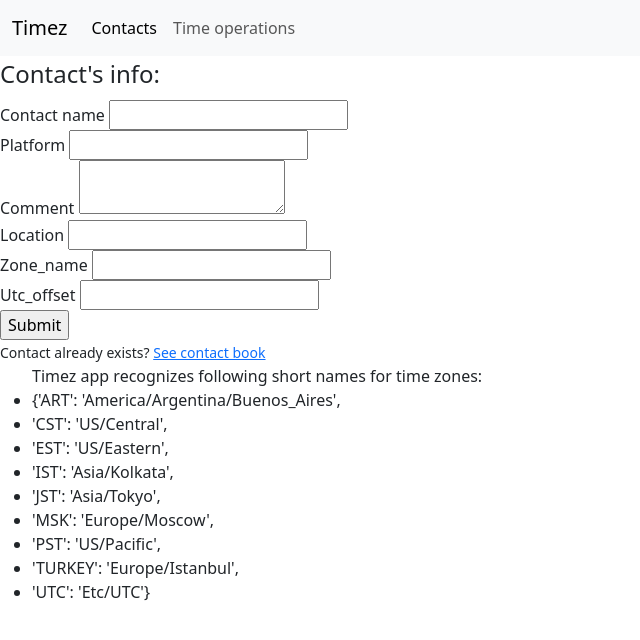
After one commit to gelst13/TimeZoneReminder, a Flask app: page /add in a window 1280 px wide. The commit adds this page. Shown: the top 640 px of the page, without its empty margins (0-640 px from the left). Run offline with Flask 3, Linux system fonts and the light colour scheme; some libraries are stand-ins or nearby versions.

```diff
--- a/timez/__init__.py
+++ b/timez/__init__.py
@@ -1,10 +1,11 @@
 import json
 import os
+import secrets
 from flask import Flask
 from flask_sqlalchemy import SQLAlchemy
 from datetime import datetime
 
-key = os.urandom(24)
+key = secrets.token_hex(16)
 app = Flask(__name__)
 # app.config.from_object('config.py')
 app.config['SECRET_KEY'] = key
--- /dev/null
+++ b/timez/forms.py
@@ -0,0 +1,21 @@
+from flask_wtf import FlaskForm
+from flask_wtf.file import FileField, FileAllowed
+from wtforms import StringField, PasswordField, SubmitField, BooleanField, validators, ValidationError, \
+    TextAreaField, FloatField
+from timez.models import Contact
+
+
+class AddContactForm(FlaskForm):
+    contact_name = StringField('Contact name', [validators.DataRequired(),
+                               validators.Length(min=2, max=50)])
+    platform = StringField('Platform', [validators.DataRequired()])
+    comment = TextAreaField('Comment')
+    location = StringField('Location')
+    zone_name = StringField('Zone_name')
+    utc_offset = FloatField('Utc_offset', [validators.Optional()])
+    submit = SubmitField('Submit')
+
+    def validate_contact_name(self, contact_name):
+        contact = Contact.query.filter_by(contact_name=contact_name.data).first()
+        if contact:
+            raise ValidationError('That contact_name is taken. Please choose a different one.')
--- a/timez/routes.py
+++ b/timez/routes.py
@@ -1,21 +1,14 @@
 from flask import flash, redirect, render_template, request, url_for, abort
 from timez import app, db
+from timez.forms import AddContactForm
 from timez.models import Contact
 from timez.tzr_utils import TimeKeeper
 
 
-new_contact = dict()
-
-
 @app.route('/', methods=['POST', 'GET'])
 def index():
-    if request.method == 'POST':
-        data = list(map(int, request.form.get('time_data').split(':')))
-        result = TimeKeeper.time_operation_0(data)
-        return "In {} hours {} minutes it'll be: {}".format(data[0], data[1], result)
-    else:
-        contacts = Contact.query.order_by(Contact.contact_name).all()
-        return render_template('index.html', contacts=contacts)
+    contacts = Contact.query.order_by(Contact.contact_name).all()
+    return render_template('index.html', contacts=contacts)
 
 
 @app.route('/time_operations', methods=['POST', 'GET'])
@@ -40,6 +33,23 @@ def time_operations():
     return render_template('time_operations.html')
 
 
+@app.route("/add", methods=['GET', 'POST'])
+def add():
+    form = AddContactForm()
+    if form.validate_on_submit():
+        contact = Contact(contact_name=form.contact_name.data,
+                          platform=form.platform.data,
+                          comment=form.comment.data,
+                          location=form.location.data,
+                          zone_name=form.zone_name.data,
+                          utc_offset=form.utc_offset.data)
+        db.session.add(contact)
+        db.session.commit()
+        flash(f"New contact has been added!", 'success')
+        return redirect(url_for('index'))
+    return render_template('add.html', title='Add new contact', form=form)
+
+
 @app.route('/delete/<contact_name>')
 def delete(contact_name):
     contact_to_delete = Contact.query.get_or_404(contact_name)
@@ -50,53 +60,60 @@ def delete(contact_name):
     except:
         return f'There was a problem deleting contact <{contact_to_delete.content}>'
 
-
-@app.route('/add_contact', methods=['POST', 'GET'])
-def add_contact():
-    global new_contact
-    if request.method == 'POST':
-        info = (request.form.get('contact_name'), request.form.get('platform'),
-                request.form.get('comment'), request.form.get('location'),
-                request.form.get('time_zone'))
-        print(info)
-        zone_name, utc_offset = TimeKeeper.tz_from_input(info[4])
-        print(zone_name, utc_offset)
-        if zone_name:
-            new_contact = Contact(contact_name=info[0], platform=info[1],
-                                  comment=info[2], location=info[3],
-                                  zone_name=zone_name)
-        elif utc_offset:
-            new_contact = Contact(contact_name=info[0], platform=info[1],
-                                  comment=info[2], location=info[3],
-                                  utc_offset=utc_offset)
-        else:
-            new_contact = Contact(contact_name=info[0], platform=info[1],
-                                  comment=info[2], location=info[3])
-        db.session.add(new_contact)
-        db.session.commit()
-        new_contact = ()
-        return redirect(url_for('index'))
-    return render_template('add_contact.html')
+#
+# @app.route('/add_contact', methods=['POST', 'GET'])
+# def add_contact():
+#     global new_contact
+#     if request.method == 'POST':
+#         info = (request.form.get('contact_name'), request.form.get('platform'),
+#                 request.form.get('comment'), request.form.get('location'),
+#                 request.form.get('time_zone'))
+#         print(info)
+#         zone_name, utc_offset = TimeKeeper.tz_from_input(info[4])
+#         print(zone_name, utc_offset)
+#         if zone_name:
+#             new_contact = Contact(contact_name=info[0], platform=info[1],
+#                                   comment=info[2], location=info[3],
+#                                   zone_name=zone_name)
+#         elif utc_offset:
+#             new_contact = Contact(contact_name=info[0], platform=info[1],
+#                                   comment=info[2], location=info[3],
+#                                   utc_offset=utc_offset)
+#         else:
+#             new_contact = Contact(contact_name=info[0], platform=info[1],
+#                                   comment=info[2], location=info[3])
+#         db.session.add(new_contact)
+#         db.session.commit()
+#         new_contact = ()
+#         return redirect(url_for('index'))
+#     return render_template('add_contact.html')
 
 
-@app.route('/update/<contact_name>', methods=['POST', 'GET'])
-def update(contact_name):
-    contact = Contact.query.get_or_404(contact_name)
-    if request.method == 'POST':
-        info = (request.form.get('contact_name'), request.form.get('platform'),
-                request.form.get('comment'), request.form.get('location'),
-                request.form.get('zone_name'), request.form.get('utc_offset'))
-        contact.contact_name = info[0]
-        contact.platform = info[1]
-        contact.comment = info[2]
-        contact.location = info[3]
-        contact.zone_name = info[4]
-        contact.utc_offset = info[5]
+@app.route('/update/<int:post_id>', methods=['POST', 'GET'])
+def update(id):
+    contact = Contact.query.get_or_404(id)
+    form = AddContactForm()
+    if form.validate_on_submit():
+        contact.contact_name = form.contact_name.data
+        contact.platform = form.platform.data
+        contact.comment = form.comment.data
+        contact.location = form.location.data
+        contact.zone_name = form.zone_name.data
+        if form.utc_offset.data == '':
+            contact.utc_offset = None
+        else:
+            contact.utc_offset = form.utc_offset.data
         try:
             db.session.commit()
-            return redirect('/')
+            flash('Contact has been updated!', 'success')
+            return redirect(url_for('index'))
         except Exception as e:
             print(e)
             return f'There was an issue updating contact {contact_name}'
-    else:
+    elif request.method == 'GET':
+        contact.contact_name = form.contact_name.data
+        contact.platform = form.platform.data
+        contact.comment = form.comment.data
+        contact.location = form.location.data
+        contact.zone_name = form.zone_name.data
         return render_template('update.html', contact=contact)
--- /dev/null
+++ b/timez/templates/add.html
@@ -0,0 +1,79 @@
+{% extends 'base.html' %}
+
+{% block content %}
+<div>
+    <form method="POST" action="">
+        <!--
+        {{ form.hidden_tag() }} -->
+        <fieldset>
+            <legend>Contact's info:</legend>
+            <div>
+                {{ form.contact_name.label() }}
+                    {% if form.contact_name.errors %}
+                        {{ form.contact_name() }}
+                        <div class=errors>
+                            {% for error in form.contact_name.errors %}
+                                <span>{{ error }}</span>
+                            {% endfor %}
+                        </div>
+                    {% else %}
+                        {{ form.contact_name() }}
+                    {% endif %}
+            </div>
+            <div>
+                {{ form.platform.label() }}
+
+                    {% if form.platform.errors %}
+                        {{ form.platform() }}
+                        <div class=errors>
+                            {% for error in form.platform.errors %}
+                                <span>{{ error }}</span>
+                            {% endfor %}
+                        </div>
+                    {% else %}
+                        {{ form.platform() }}
+                    {% endif %}
+            </div>
+            <div>
+                {{ form.comment.label() }}
+                {{ form.comment() }}
+            </div>
+            <div>
+                {{ form.location.label() }}
+                {{ form.location() }}
+            </div>
+            <div>
+                {{ form.zone_name.label() }}
+                {{ form.zone_name() }}
+            </div>
+            <div>
+                {{ form.utc_offset.label() }}
+                {{ form.utc_offset() }}
+            </div>
+        </fieldset>
+        <div>
+            {{ form.submit() }}
+        </div>
+    </form>
+</div>
+<div>
+    <small>
+        Contact already exists? <a href="{{ url_for('index') }}">See contact book</a>
+    </small>
+</div>
+
+<div class="info">
+    <ul>Timez app recognizes following short names for time zones:
+        <li>{'ART': 'America/Argentina/Buenos_Aires',</li>
+        <li>'CST': 'US/Central',</li>
+        <li>'EST': 'US/Eastern',</li>
+        <li>'IST': 'Asia/Kolkata',</li>
+        <li>'JST': 'Asia/Tokyo',</li>
+        <li>'MSK': 'Europe/Moscow',</li>
+        <li>'PST': 'US/Pacific',</li>
+        <li>'TURKEY': 'Europe/Istanbul',</li>
+        <li>'UTC': 'Etc/UTC'}</li>
+     </ul>
+</div>
+
+{% endblock %}
--- a/timez/templates/base.html
+++ b/timez/templates/base.html
@@ -3,11 +3,51 @@
 <head>
     <meta charset="UTF-8">
     <meta name="viewport" content="width=device-width, initial-scale=1.0">
+    <!--
     <link rel="stylesheet" href="{{ url_for('static', filename='css/main.css') }}">
-    <title>Time zone reminder</title>
-    {% block head %} {% endblock %}
+    -->
+
+    <!-- Bootstrap CSS -->
+    <link href="https://cdn.jsdelivr.net/npm/bootstrap@5.3.0/dist/css/bootstrap.min.css" rel="stylesheet" integrity="sha384-9ndCyUaIbzAi2FUVXJi0CjmCapSmO7SnpJef0486qhLnuZ2cdeRhO02iuK6FUUVM" crossorigin="anonymous">
+    {% if title %}
+        <title>Timez - {{ title }}</title>
+    {% else %}
+        <title>Timez</title>
+    {% endif %}
 </head>
 <body>
-    {% block body %} {% endblock %}
+    <nav class="navbar navbar-expand-lg bg-body-tertiary">
+  <div class="container-fluid">
+    <a class="navbar-brand" href="{{ url_for('index') }}">Timez</a>
+    <button class="navbar-toggler" type="button" data-bs-toggle="collapse" data-bs-target="#navbarNav" aria-controls="navbarNav" aria-expanded="false" aria-label="Toggle navigation">
+      <span class="navbar-toggler-icon"></span>
+    </button>
+    <div class="collapse navbar-collapse" id="navbarNav">
+      <ul class="navbar-nav">
+        <li class="nav-item">
+          <a class="nav-link active" aria-current="page" href="{{ url_for('index') }}">Contacts</a>
+        </li>
+        <li class="nav-item">
+          <a class="nav-link" href="{{ url_for('time_operations') }}">Time operations</a>
+        </li>
+      </ul>
+    </div>
+  </div>
+</nav>
+    <div>
+        {% with messages = get_flashed_messages()%}
+                {%if messages%}
+                    {% for message in messages%}
+                        <div class="alert">
+                              {{ message }}
+                        </div>
+                    {% endfor%}
+                {% endif%}
+            {% endwith %}
+          {% block content %}{% endblock %}
+    </div>
+    <!-- Bootstrap CSS -->
+    <script src="https://cdn.jsdelivr.net/npm/bootstrap@5.3.0/dist/js/bootstrap.bundle.min.js" integrity="sha384-geWF76RCwLtnZ8qwWowPQNguL3RmwHVBC9FhGdlKrxdiJJigb/j/68SIy3Te4Bkz" crossorigin="anonymous"></script>
+
 </body>
 </html>
--- a/timez/templates/template.html
+++ b/timez/templates/template.html
@@ -1,11 +1,7 @@
 {% extends 'base.html' %}
 
-{% block head %}
 
-{% endblock %}
-
-
-{% block body %}
+{% block content %}
 
 
 {% endblock %}
--- a/timez/templates/time_operations.html
+++ b/timez/templates/time_operations.html
@@ -1,11 +1,7 @@
 {% extends 'base.html' %}
 
-{% block head %}
-<h1>Time operations</h1><br>
-{% endblock %}
 
-
-{% block body %}
+{% block content %}
 <div class="time">
     <h2>Current time in another time zone</h2>
     Enter the name of time zone or utc-offset:>
--- a/timez/templates/update.html
+++ b/timez/templates/update.html
@@ -1,11 +1,7 @@
 {% extends 'base.html' %}
 
-{% block head %}
 
-{% endblock %}
-
-
-{% block body %}
+{% block content %}
 <div class="content">
     <h1>Update contact</h1>
 
```
Also changed, not shown: pseudocode.py (+10 -13 lines), timez/templates/index.html (+3 -48 lines).
